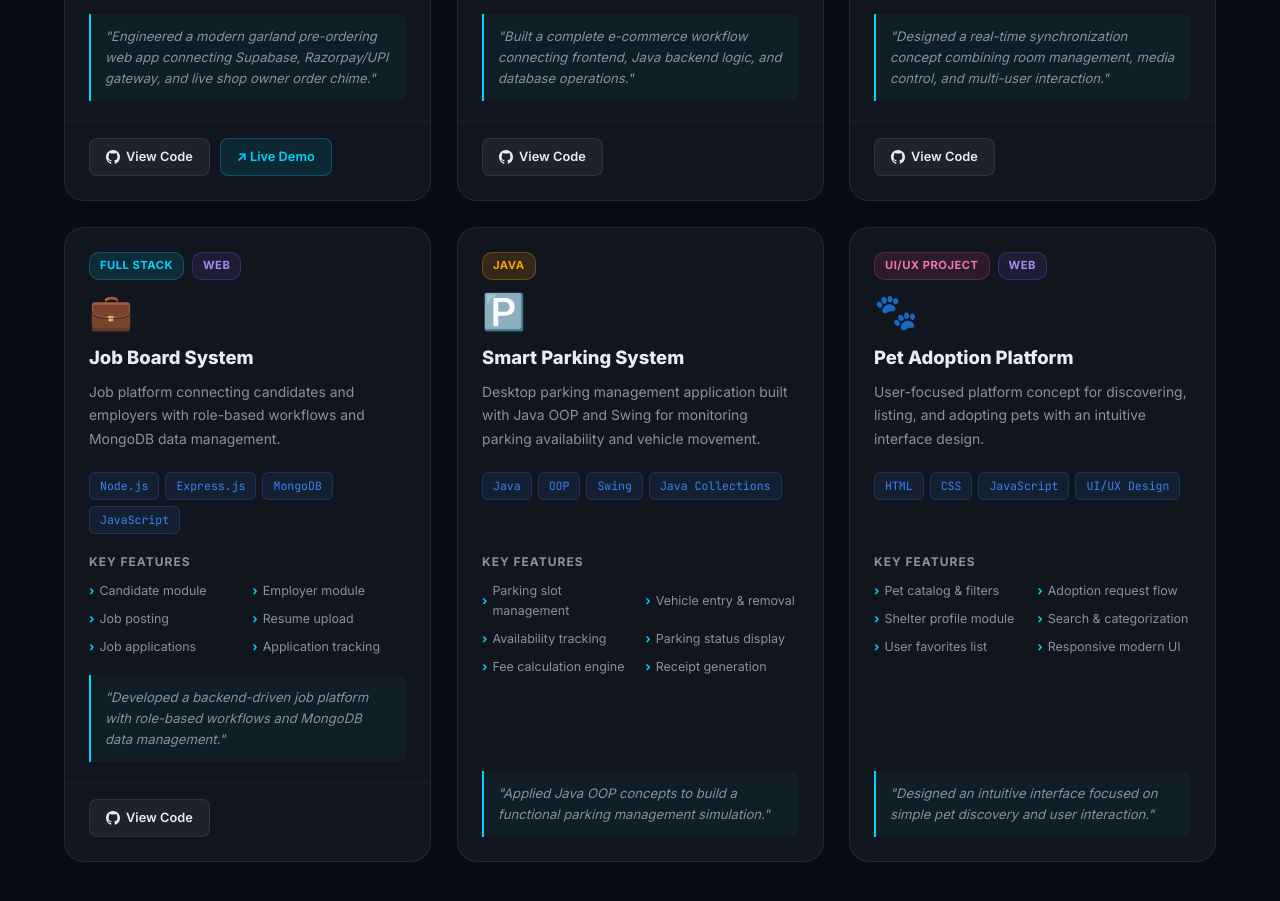
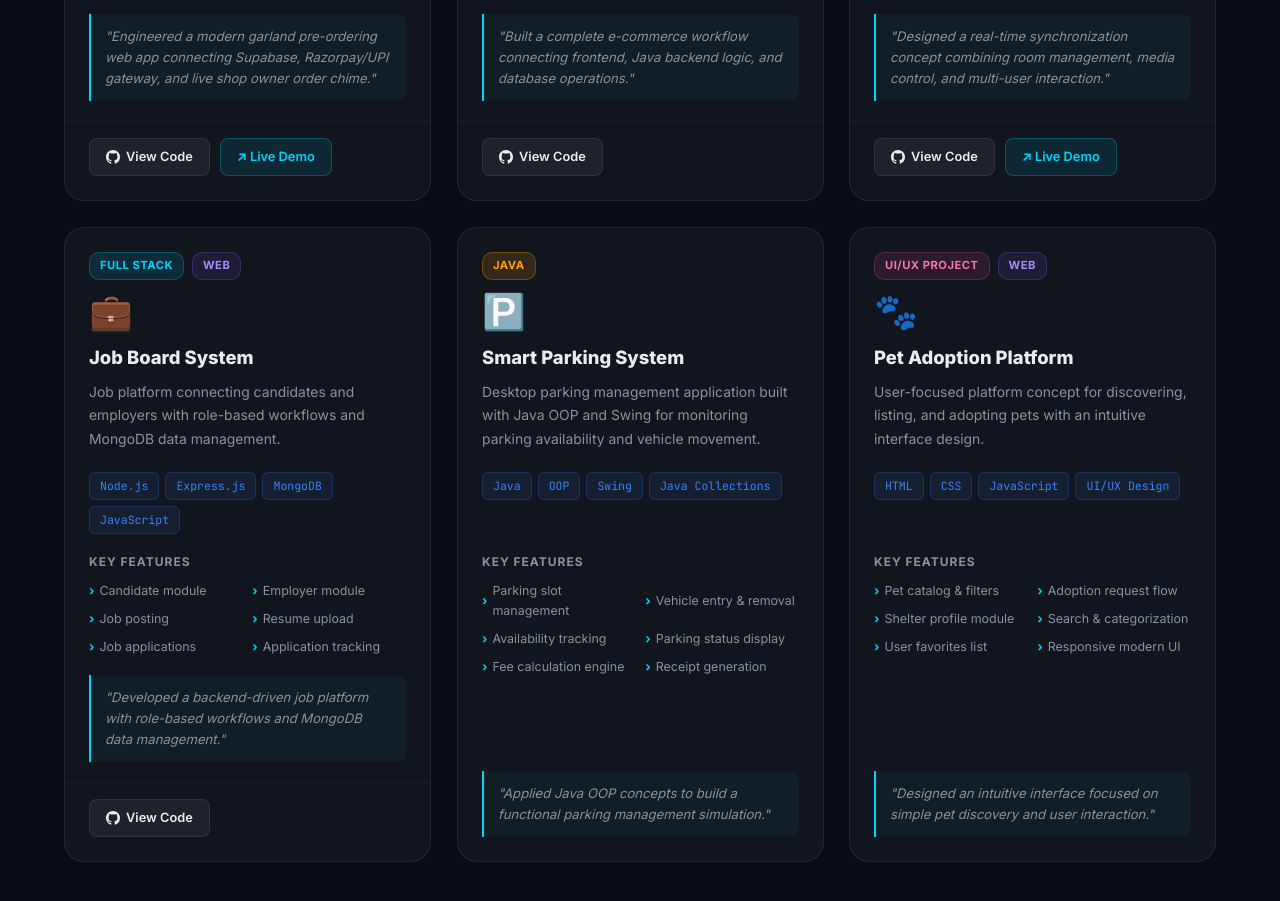
Before and after one commit to aswin32156/Portfolio, a React (Vite) app: page / in a window 1280 px wide. Shown: the part 3820-4721 px from the top of the page. Built offline with nearby package versions, Linux system fonts and the light colour scheme.

Commit message:
Add live demo link for Music Synchronization App

```diff
--- a/src/components/Projects.jsx
+++ b/src/components/Projects.jsx
@@ -41,7 +41,7 @@ const projects = [
     features: ['Create / Join room', 'Secret room code', 'Synchronized playback', 'Queue & Lyrics', 'Listener count', 'Chat module'],
     outcome: 'Designed a real-time synchronization concept combining room management, media control, and multi-user interaction.',
     github: 'https://github.com/aswin32156/Music_sync',
-    demo: null,
+    demo: 'https://music-sync-0e4v.onrender.com/',
   },
   {
     id: 4,
```
